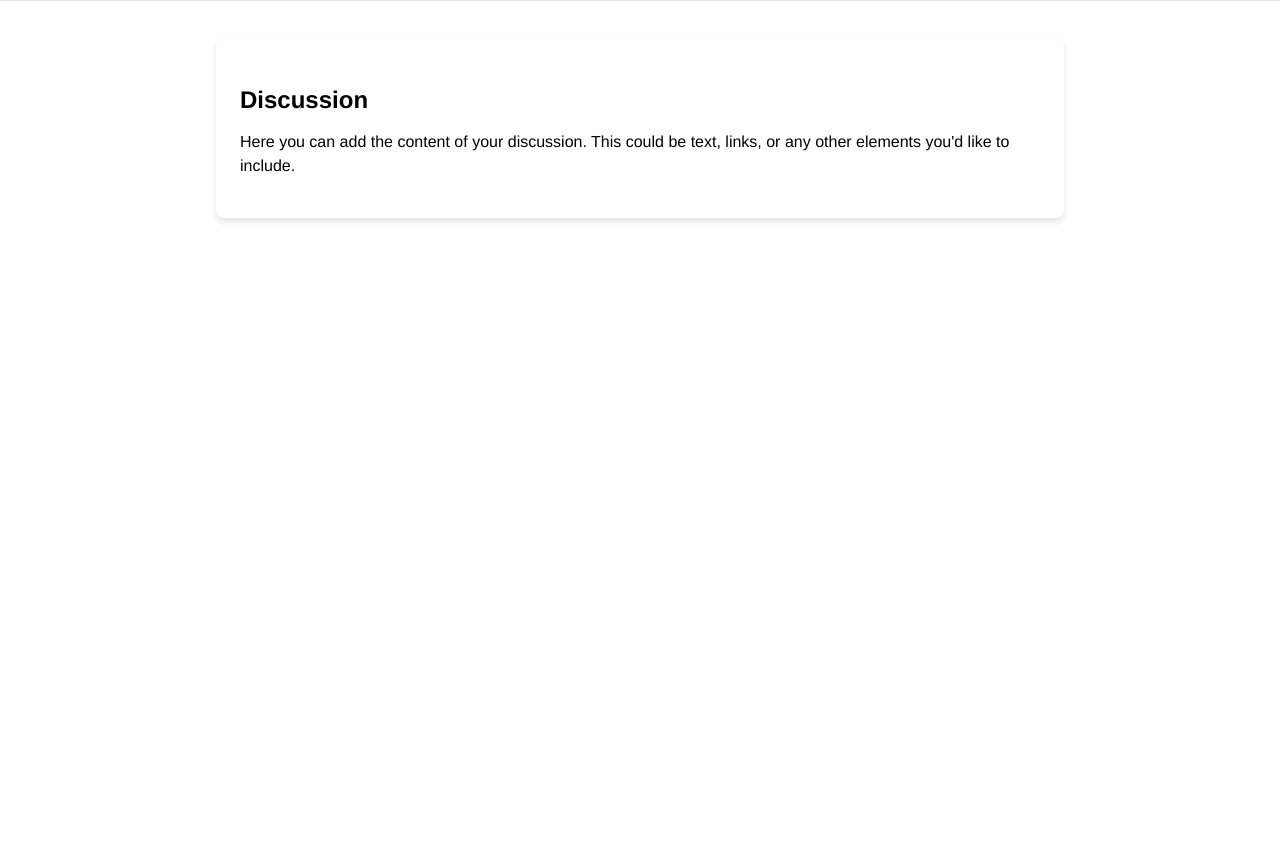
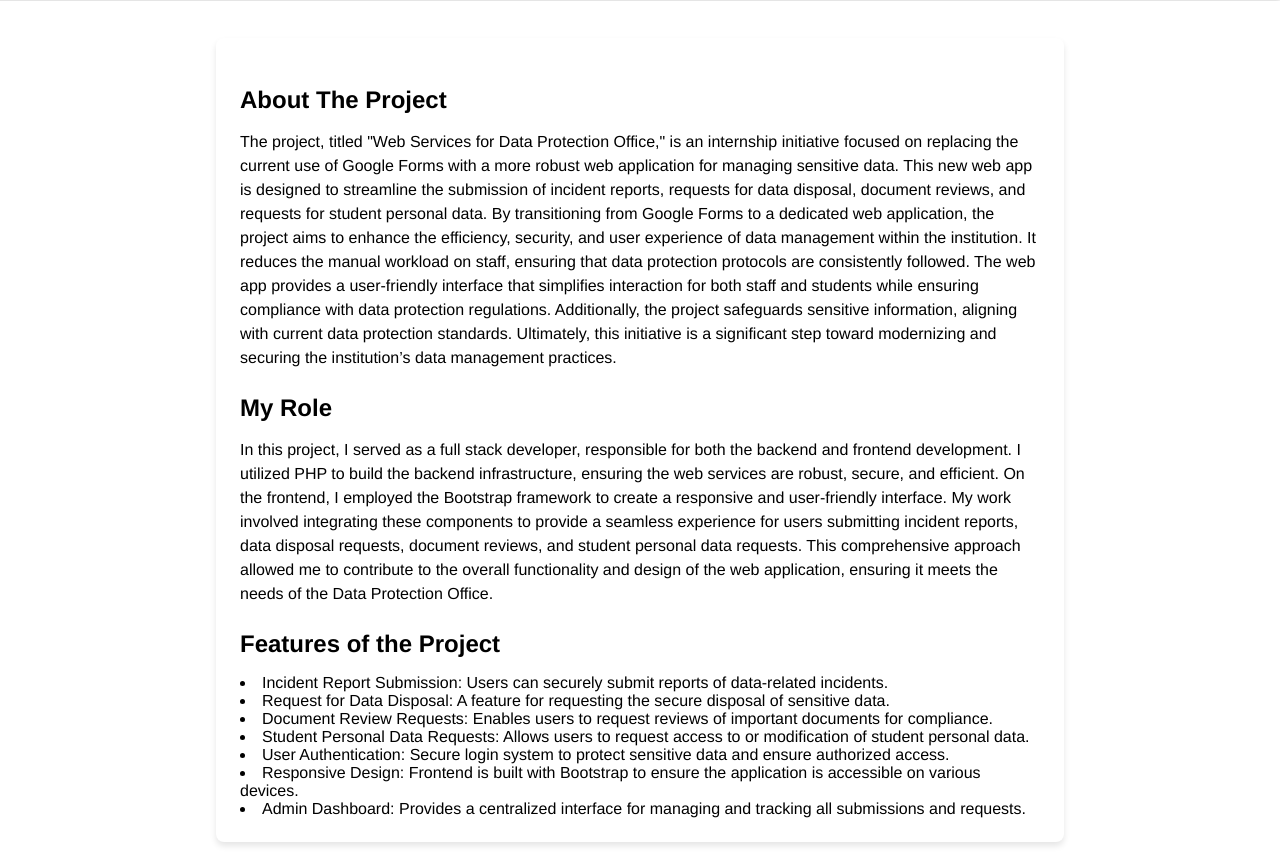
Before and after one commit to BucuTheCoder/dpodiscuss, a plain HTML site: page index.html in a window 1280 px wide. Shown: the part 748-1614 px from the top of the page. Before the commit the page ends 990 px from the top, so only its background shows below. Drawn offline with Linux system fonts and the light colour scheme.

Commit message:
Update index.html

```diff
--- a/index.html
+++ b/index.html
@@ -41,11 +41,40 @@
 
     <!-- Discussion Section -->
     <section class="discussion">
-      <h3 class="discussion-title">Discussion</h3>
+      <h3 class="discussion-title">About The Project</h3>
       <p class="discussion-content">
-        Here you can add the content of your discussion. This could be text, links, or any other elements you'd like to include.
+        The project, titled "Web Services for Data Protection Office," is an internship initiative focused on replacing
+         the current use of Google Forms with a more robust web application for managing sensitive data.
+         This new web app is designed to streamline the submission of incident reports, requests for data disposal, document reviews,
+         and requests for student personal data. By transitioning from Google Forms to a dedicated web application,
+         the project aims to enhance the efficiency, security, and user experience of data management within the institution.
+         It reduces the manual workload on staff, ensuring that data protection protocols are consistently followed.
+         The web app provides a user-friendly interface that simplifies interaction for both staff and students while ensuring compliance with data protection regulations.
+         Additionally, the project safeguards sensitive information, aligning with current data protection standards.
+         Ultimately, this initiative is a significant step toward modernizing and securing the institution’s data management practices.
       </p>
+
+      <h3 class="discussion-title">My Role</h3>
+      <p class="discussion-content">
+        In this project, I served as a full stack developer, responsible for both the backend and frontend development.
+        I utilized PHP to build the backend infrastructure, ensuring the web services are robust, secure, and efficient.
+        On the frontend, I employed the Bootstrap framework to create a responsive and user-friendly interface.
+        My work involved integrating these components to provide a seamless experience for users submitting incident reports, data disposal requests, document reviews,
+        and student personal data requests. This comprehensive approach allowed me to contribute to the overall functionality and design of the web application,
+        ensuring it meets the needs of the Data Protection Office.
+      </p>
+      <h3 class="discussion-title">Features of the Project</h3>
+      <li>Incident Report Submission: Users can securely submit reports of data-related incidents. </li>
+      <li>Request for Data Disposal: A feature for requesting the secure disposal of sensitive data. </li>
+      <li>Document Review Requests: Enables users to request reviews of important documents for compliance.</li>
+      <li>Student Personal Data Requests: Allows users to request access to or modification of student personal data.</li>
+      <li>User Authentication: Secure login system to protect sensitive data and ensure authorized access.</li>
+      <li>Responsive Design: Frontend is built with Bootstrap to ensure the application is accessible on various devices.</li>
+      <li> Admin Dashboard: Provides a centralized interface for managing and tracking all submissions and requests.</li>
     </section>
+
+
+
   </main>
 
   <script src="script.js"></script>
```
